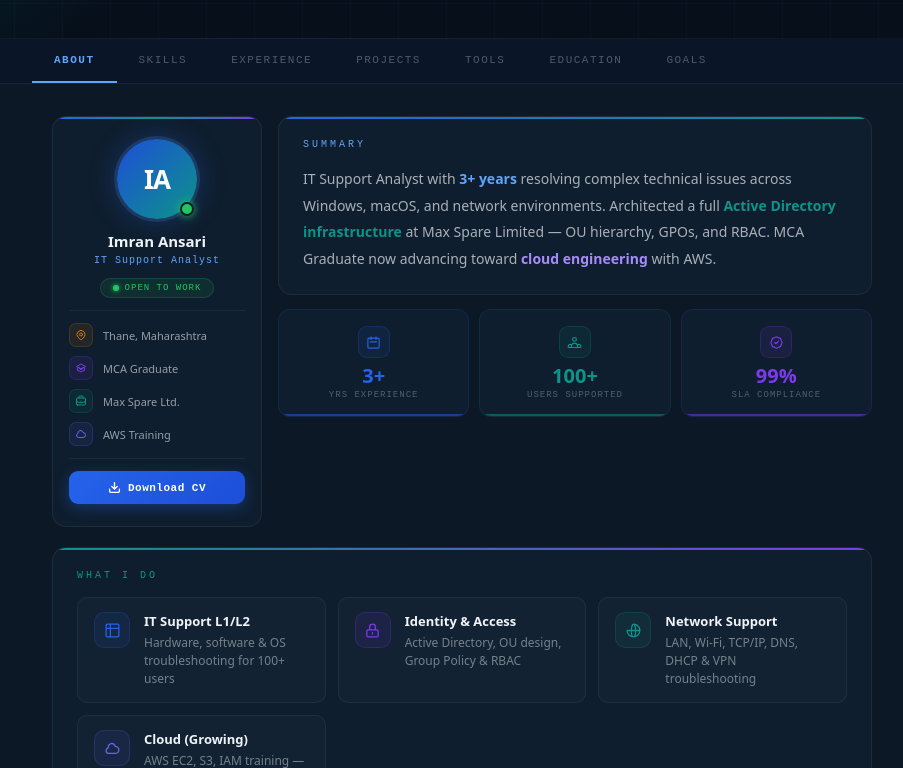
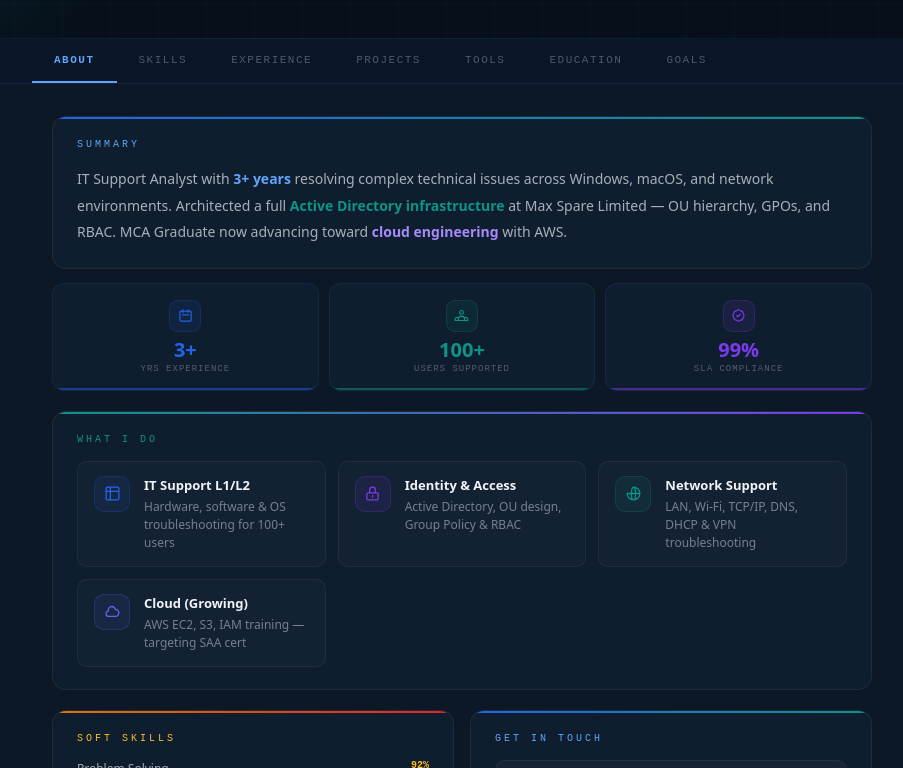
Before and after one commit to Immu06/imran-portfolio, a React (Vite) app: page / in a window 1280 px wide. Shown: the part 717-1485 px from the top of the page, without its empty margins (178-1081 px from the left). Built offline with nearby package versions, Linux system fonts and the light colour scheme.

Commit message:
Remove duplicate profile card from About tab

```diff
--- a/src/App.jsx
+++ b/src/App.jsx
@@ -9,7 +9,7 @@ const MOBILE_CSS = `
   .hero-profile-card { display: block; }
   .hero-tags { display: grid; grid-template-columns: repeat(auto-fill, minmax(185px,1fr)); gap: 10px; margin-bottom: 10px; }
   .hero-stats { display: grid; grid-template-columns: repeat(4,1fr); gap: 10px; }
-  .about-top { display: grid; grid-template-columns: 210px 1fr; gap: 16px; align-items: start; }
+  .about-top { display: grid; grid-template-columns: 1fr; gap: 16px; }
   .about-stats { display: grid; grid-template-columns: repeat(3,1fr); gap: 10px; }
   .about-two-col { display: grid; grid-template-columns: 1fr 1fr; gap: 16px; }
   .mobile-profile { display: none; }
@@ -476,10 +476,6 @@ export default function Portfolio() {
               </div>
               {/* Profile + Summary row */}
               <div className="about-top">
-                <div className="hero-profile-card">
-                  <ProfileCard avatarSize={80} padding="22px 16px" gap={12} fontSize={{ name: 15, role: 10, info: 11, btn: 11 }} iconBox={24} />
-                </div>
-
                 <div style={{ display: "grid", gap: 14 }}>
                   <DarkCard accent="linear-gradient(90deg,#2563eb,#0d9488)" style={{ padding: "22px 24px" }}>
                     <SectionTag label="Summary" />
```
